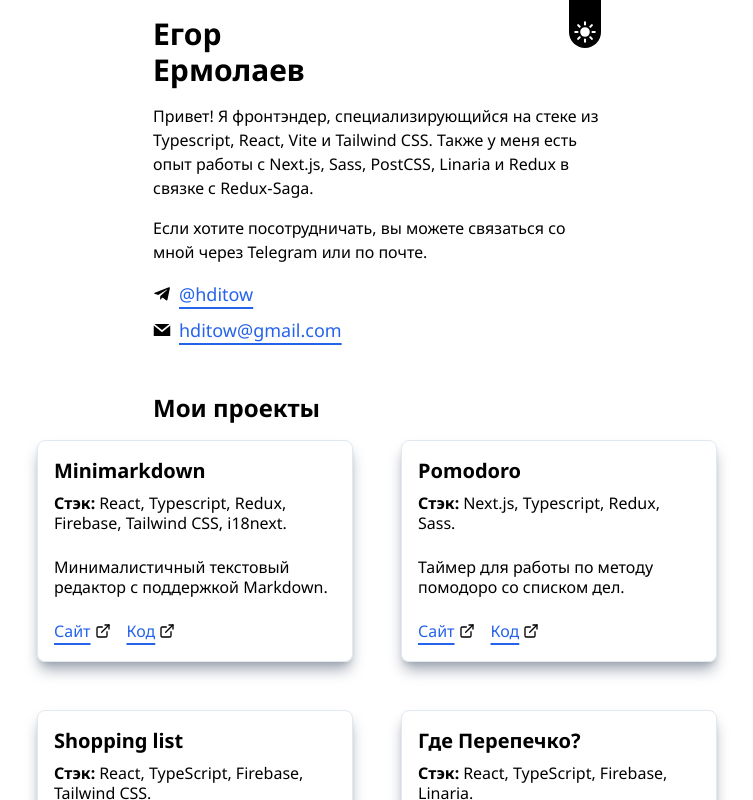
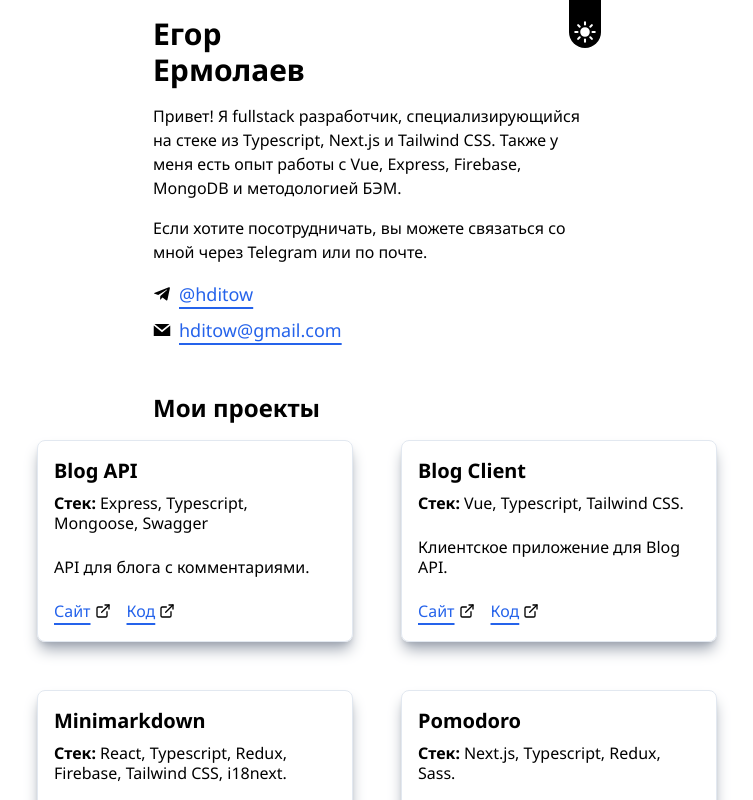
Before and after one commit to hdito/portfolio, a Next.js app: page / in a window 1280 px wide. Shown: the top 800 px of the page, without its empty margins (263-1016 px from the left). Built offline with nearby package versions, Linux system fonts and the light colour scheme.

Commit message:
Update portfolio with new projects

```diff
--- a/src/components/projectCard.tsx
+++ b/src/components/projectCard.tsx
@@ -6,7 +6,7 @@ export const ProjectCard = ({ project }: { project: Project }) => {
     <div className="flex flex-col gap-2 leading-tight border rounded-lg shadow-md sm:shadow-lg sm:shadow-gray-400 shadow-gray-400 border-slate-200 dark:shadow-none dark:bg-slate-800 dark:border-none p-4 pb-5">
       <h3 className="font-bold text-xl dark:text-gray-50">{project.title}</h3>
       <p className="mb-4">
-        <span className="inline-block mr-1 font-bold">Стэк:</span>
+        <span className="inline-block mr-1 font-bold">Стек:</span>
         <span>{project.stack}</span>
       </p>
       <p className="flex-1 mb-4">{project.description}</p>
--- a/src/components/projects.ts
+++ b/src/components/projects.ts
@@ -2,6 +2,22 @@ import { nanoid } from "nanoid";
 import { Project } from "@/types/projectType";
 
 export const projects: Project[] = [
+  {
+    id: nanoid(),
+    title: "Blog API",
+    stack: "Express, Typescript, Mongoose, Swagger",
+    description: "API для блога с комментариями.",
+    codeSource: "https://github.com/hdito/blog-api",
+    website: "https://blog-api-production-3e1e.up.railway.app",
+  },
+  {
+    id: nanoid(),
+    title: "Blog Client",
+    stack: "Vue, Typescript, Tailwind CSS.",
+    description: "Клиентское приложение для Blog API.",
+    codeSource: "https://github.com/hdito/blog-client",
+    website: "https://blog-api-client-zeta.vercel.app",
+  },
   {
     id: nanoid(),
     title: "Minimarkdown",
--- a/src/pages/index.tsx
+++ b/src/pages/index.tsx
@@ -16,9 +16,9 @@ export default function Portfolio() {
           <ThemeSwitcher />
         </div>
         <p>
-          Привет! Я фронтэндер, специализирующийся на стеке из Typescript,
-          React, Vite и Tailwind&nbsp;CSS. Также у меня есть опыт работы с
-          Next.js, Sass, PostCSS, Linaria и Redux в связке с Redux&#8209;Saga.
+          Привет! Я fullstack разработчик, специализирующийся на стеке из
+          Typescript, Next.js и Tailwind&nbsp;CSS. Также у меня есть опыт работы
+          с Vue, Express, Firebase, MongoDB и методологией БЭМ.
         </p>
         <p>
           Если хотите посотрудничать, вы можете связаться со мной через Telegram
```
